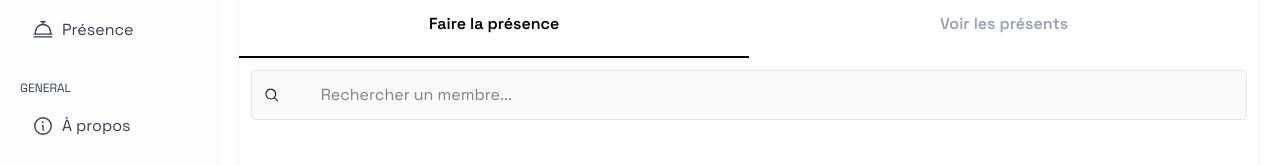
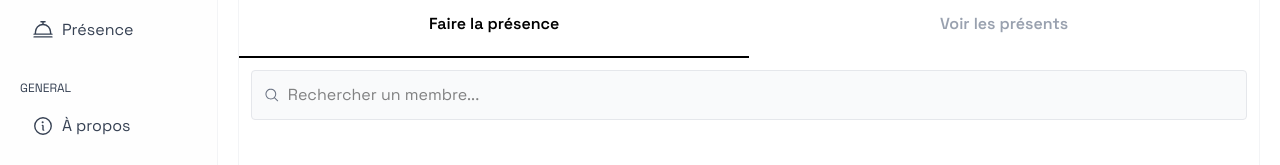
Before and after one commit to tojonirinaAndrian/ama-app, a Next.js app: page /presence in a window 1280 px wide. Shown: the part 228-393 px from the top of the page. Built offline with nearby package versions, Linux system fonts and the light colour scheme.

Commit message:
made the search animation work for the whole component but not only in the input using native getElementById

```diff
--- a/app/components/presence/searchComponent.tsx
+++ b/app/components/presence/searchComponent.tsx
@@ -1,14 +1,31 @@
+'use client';
 import { MagnifyingGlassIcon } from "@phosphor-icons/react";
+import { useEffect, useState } from "react";
 
-export default function  () {
+export default function SearchComponent() {
+    const [isInputting, setIsInputting] = useState<boolean>(false);
+    useEffect (() => {
+        const searchElement = document.getElementById("searchInput");
+        searchElement?.addEventListener("focusin", () => {
+            setIsInputting(true)
+        });
+        searchElement?.addEventListener("focusout", () => {
+            setIsInputting(false)
+        });
+    }, [])
     return <>
-    <div className="p-3 flex flex-col">
-        <div className="border flex gap-2 items-center p-3 rounded border-gray-200 bg-gray-50">
-        <MagnifyingGlassIcon />
-        <input type="text" className="w-full" placeholder="
-        Rechercher un membre..."/>
-
+        <div className="p-3 flex flex-col">
+            <div
+            className={`border flex gap-2 items-center p-3 rounded border-gray-200 bg-gray-50 ${isInputting && "outline outline-gray-500 bg-white"}`}>
+                <MagnifyingGlassIcon className="text-gray-500"/>
+                <input type="text" className="w-full focus:outline-none"
+                    id="searchInput"
+                    placeholder="Rechercher un membre..."
+                    // onKeyUp={(e) => {
+                    //     console.log(e.detail)
+                    // }}
+                />
+            </div>
         </div>
-    </div>
     </>
 }
```
